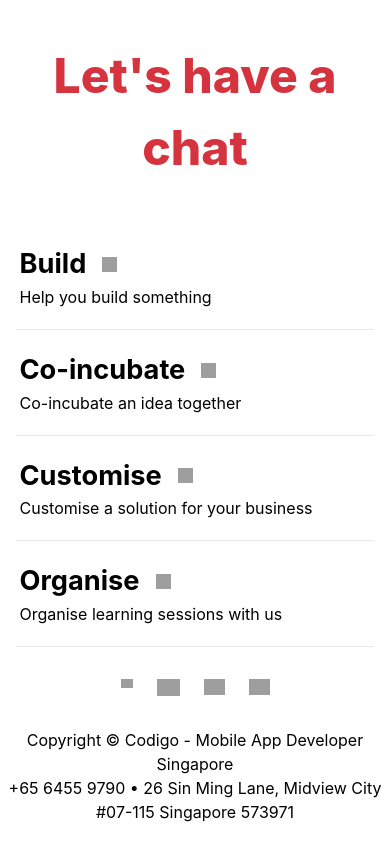
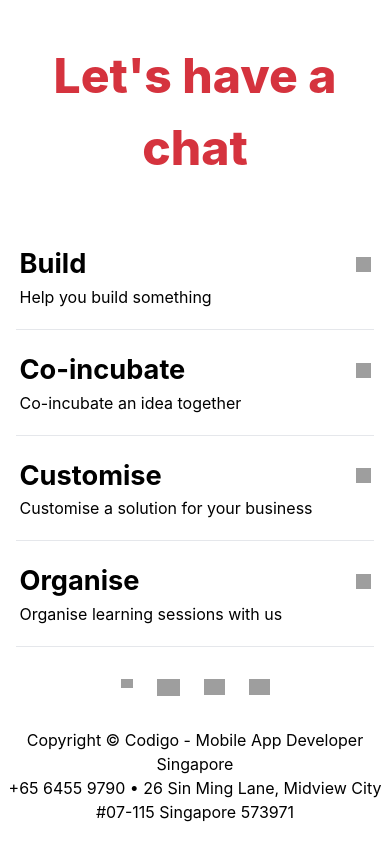
Before and after one commit to naylinnoo/codigo-demo, a Next.js app: page /app/navigation/footer in a window 390 px wide. Shown: the top 860 px of the page. Built offline with nearby package versions, Linux system fonts and the light colour scheme; grey boxes are pictures that could not be loaded.

Commit message:
fixed header and footer responsive error

```diff
--- a/pages/app/navigation/footer.jsx
+++ b/pages/app/navigation/footer.jsx
@@ -9,7 +9,7 @@
             <div className={'grid 2xl:grid-cols-4 2xl:grids-col-4 lg:grids-col-4 md:grid-cols-1 sm:grid-cols-1 grid-flow-row-dense pt-10 3xl:px-80 2xl:px-20 lg:px-0 md:px-0'}>
                 <div className={'col-span-1 2xl:border-r lg:border-r md:border-0 sm:border-0 border-black-100 grid justify-items-center py-5'}>
                     <div className={styles.trustsBox}>
-                        <div className={'flex 2xl:justify-start lg:justify-between md:justify-between sm:justify-between'}>
+                        <div className={'flex 2xl:justify-start lg:justify-between md:justify-between sm:justify-between justify-between'}>
                             <span className={styles.subtitle}>Build</span>
                             <div className={styles.arrow}/>
                         </div>
@@ -20,7 +20,7 @@
                 <hr className={'justify-self-center w-11/12 2xl:hidden lg:block md:block sm:block'}/>
                 <div className={'col-span-1 2xl:border-r lg:border-r md:border-0 sm:border-0 border-black-100 grid justify-items-center py-5'}>
                 <div className={styles.trustsBox}>
-                <div className={'flex 2xl:justify-start lg:justify-between md:justify-between sm:justify-between'}>
+                <div className={'flex 2xl:justify-start lg:justify-between md:justify-between sm:justify-between justify-between'}>
                         <span className={styles.subtitle}>Co-incubate</span>
                         <div className={styles.arrow}/>
                         </div>
@@ -30,7 +30,7 @@
                 <hr className={'justify-self-center w-11/12 2xl:hidden lg:block md:block sm:block'}/>
                 <div className={'col-span-1 2xl:border-r lg:border-r md:border-0 sm:border-0 border-black-100 grid justify-items-center py-5'}>
                     <div className={styles.trustsBox}>
-                    <div className={'flex 2xl:justify-start lg:justify-between md:justify-between sm:justify-between'}>
+                    <div className={'flex 2xl:justify-start lg:justify-between md:justify-between sm:justify-between justify-between'}>
                         <span className={styles.subtitle}>Customise</span>
                         <div className={styles.arrow}/>
                         </div>
@@ -40,7 +40,7 @@
                 <hr className={'justify-self-center w-11/12 2xl:hidden lg:block md:block sm:block'}/>
                 <div className={'col-span-1  md:border-0 sm:border-0 border-black-100 grid justify-items-center py-5'}>
                     <div className={styles.trustsBox}>
-                    <div className={'flex 2xl:justify-start lg:justify-between md:justify-between sm:justify-between'}>
+                    <div className={'flex 2xl:justify-start lg:justify-between md:justify-between sm:justify-between justify-between'}>
                         <span className={styles.subtitle}>Organise</span>
                         <div className={styles.arrow}/>
                         </div>
--- a/pages/app/navigation/navbar.jsx
+++ b/pages/app/navigation/navbar.jsx
@@ -1,6 +1,7 @@
 export default function Navbar() {
     return (
-        <nav className={"fixed p-0 bg-white w-full nav-animate z-10relative select-none lg:flex lg:items-stretch w-full p-7 px-10"}>
+        <div className={'fixed bg-white w-full nav-animate z-10'}>
+            <nav className={" relative select-none lg:flex lg:items-stretch w-full p-7 px-10"}>
             <div className={"flex flex-no-shrink items-stretch items-center h-12"}>
                 <img src="https://www.codigo.co/img/ui/logo-codigo-red.svg" width={'150'} alt="codigologo" />
 
@@ -21,6 +22,7 @@
         </div>
         </div>
         </nav>
+        </div>
 
         )
     }
```
Lines whose indentation alone changed are shown as unchanged.
